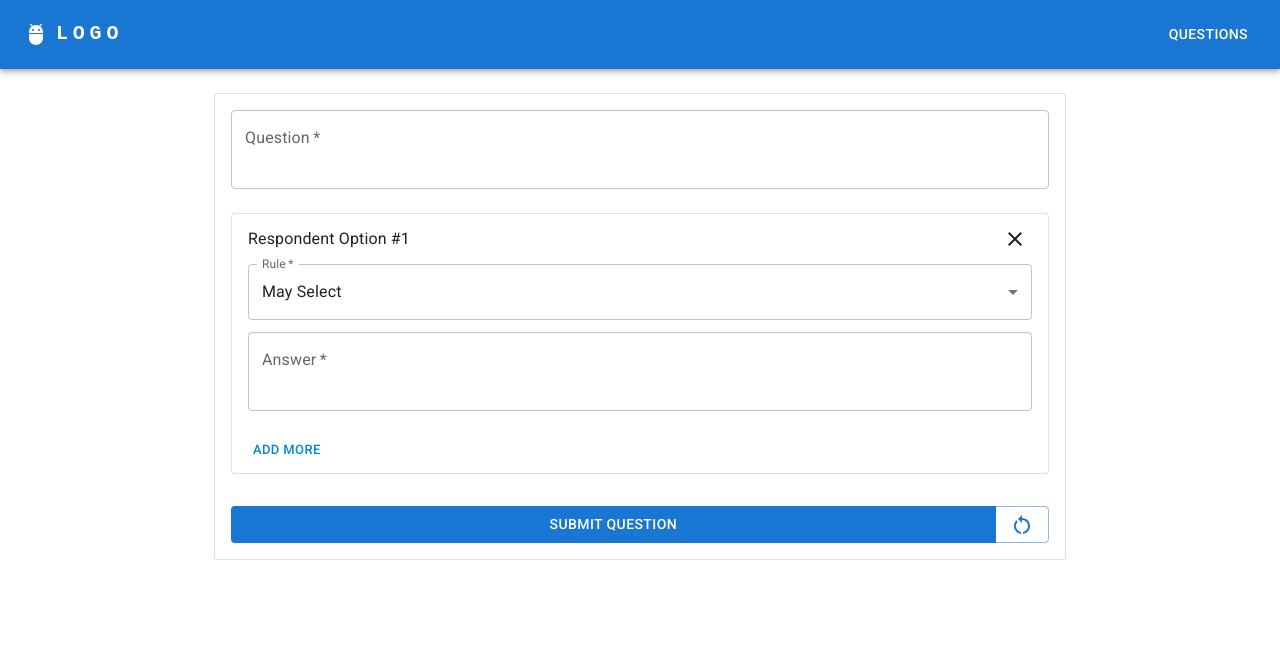
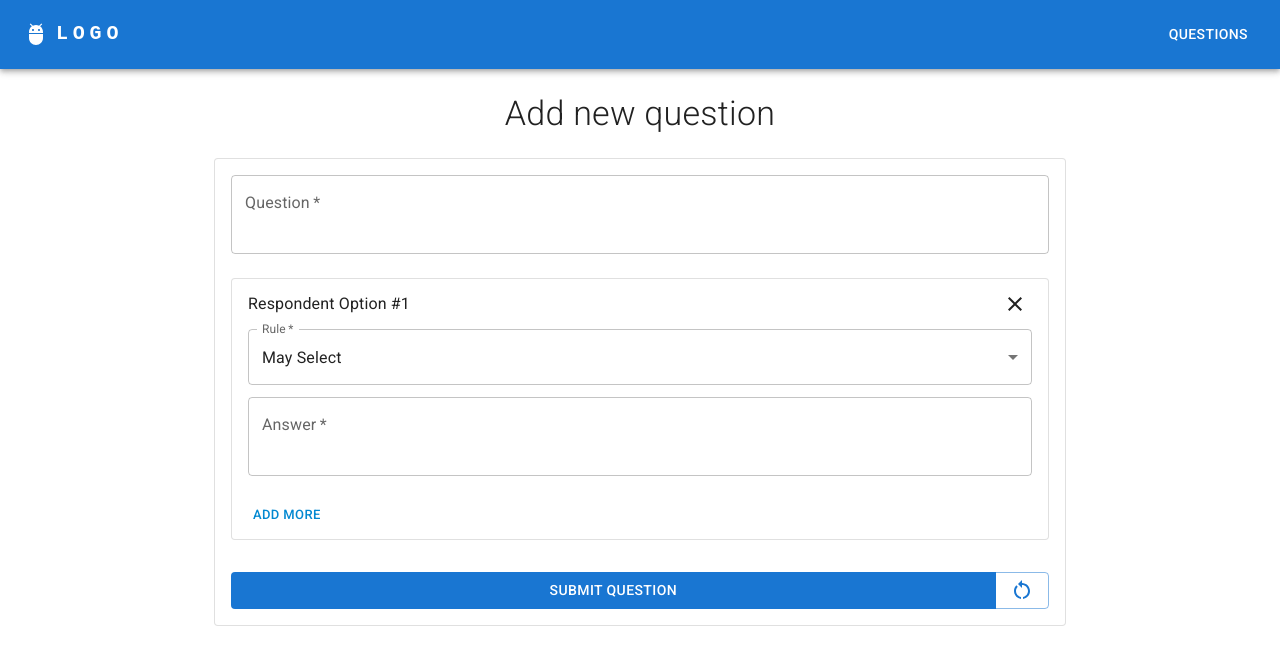
Before and after one commit to ganeshwr/survey-questions, a React (Create React App) app: page /add in a window 1280 px wide. Shown: the top 662 px of the page. Built offline with nearby package versions, Linux system fonts and the light colour scheme.

Commit message:
Add title in Form Add

```diff
--- a/src/routes/FormAdd/form-add.routes.jsx
+++ b/src/routes/FormAdd/form-add.routes.jsx
@@ -166,6 +166,15 @@ function FormAdd() {
         elevation={0}
         sx={{ width: "calc(100% - 300px)", mx: "auto", my: 3 }}
       >
+        <Typography
+          variant="h4"
+          fontWeight={300}
+          padding={0}
+          marginBottom={3}
+          textAlign="center"
+        >
+          Add new question
+        </Typography>
         <Paper
           component="form"
           variant="outlined"
```
